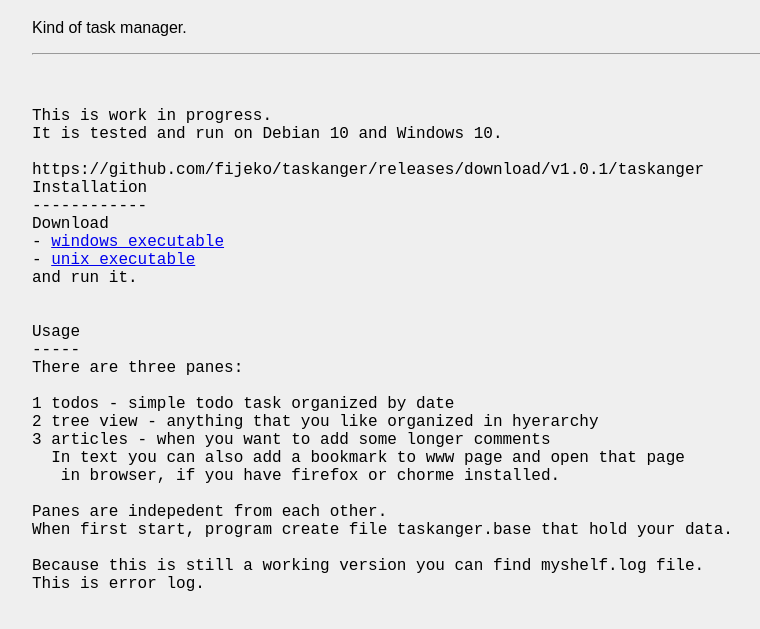
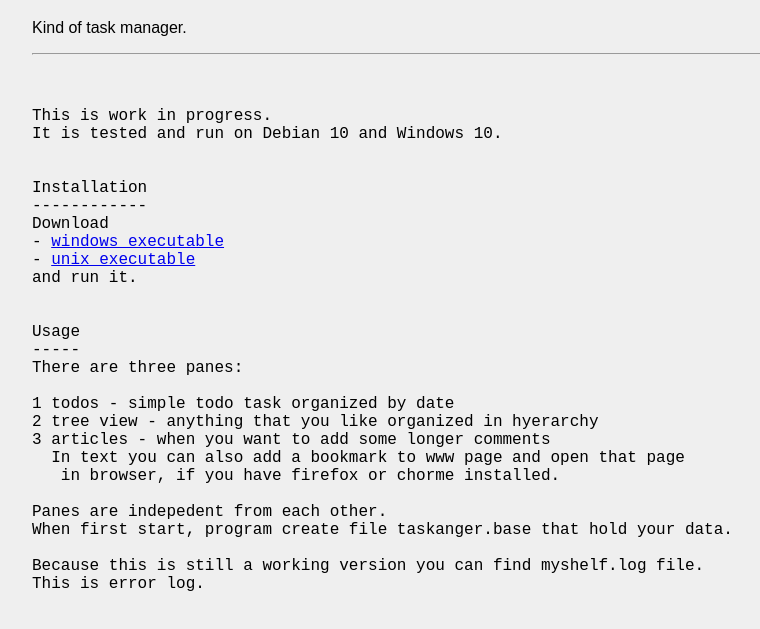
Before and after one commit to fijeko/taskanger, a plain HTML site: page docs/index.html in a window 1280 px wide. Shown: the part 93-722 px from the top of the page, without its empty margins (0-760 px from the left). Drawn offline with Linux system fonts and the light colour scheme.

Commit message:
Update index.html

```diff
--- a/docs/index.html
+++ b/docs/index.html
@@ -28,7 +28,7 @@
 This is work in progress.
 It is tested and run on Debian 10 and Windows 10.
 
-https://github.com/fijeko/taskanger/releases/download/v1.0.1/taskanger
+
 Installation
 ------------
 Download
```
